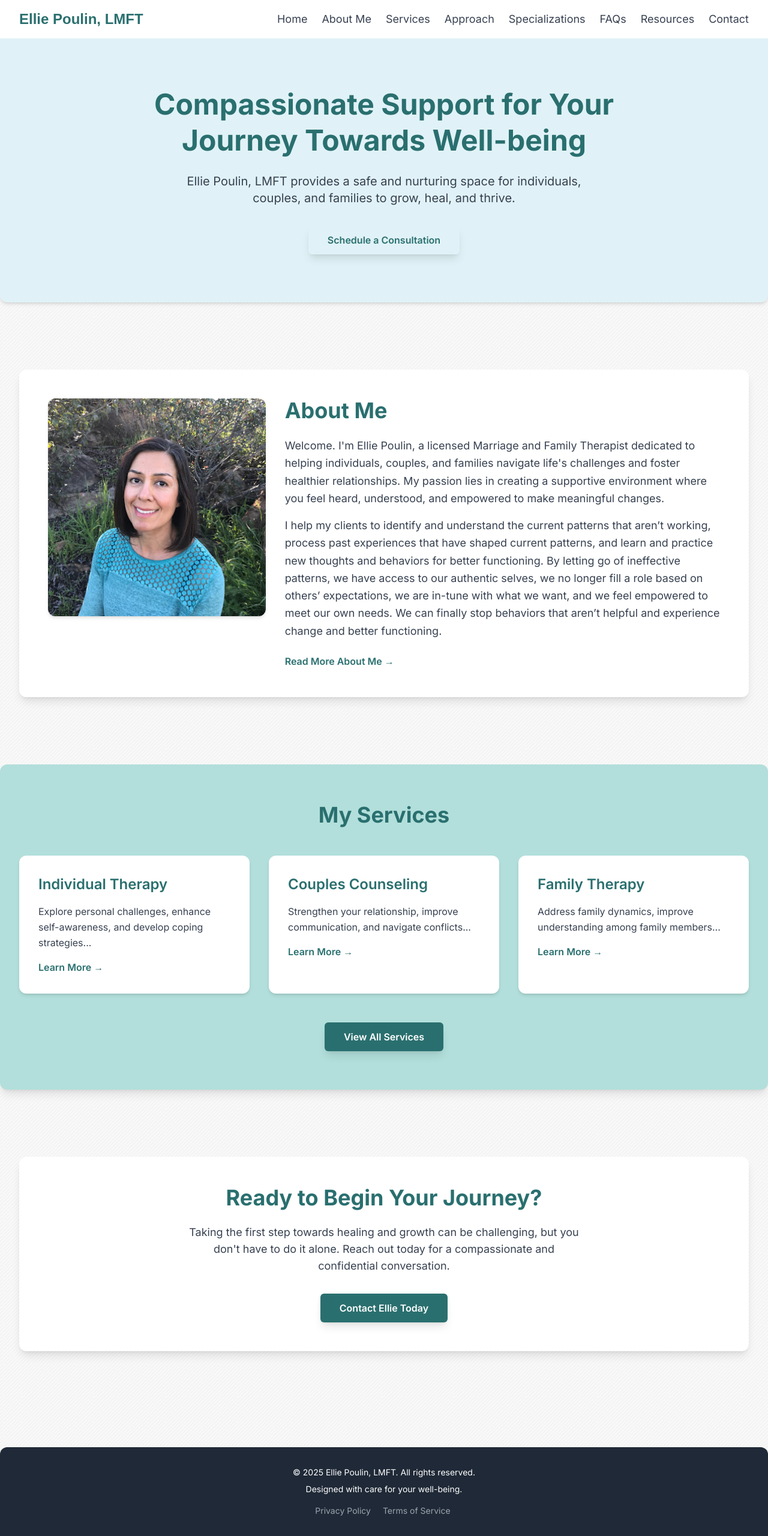
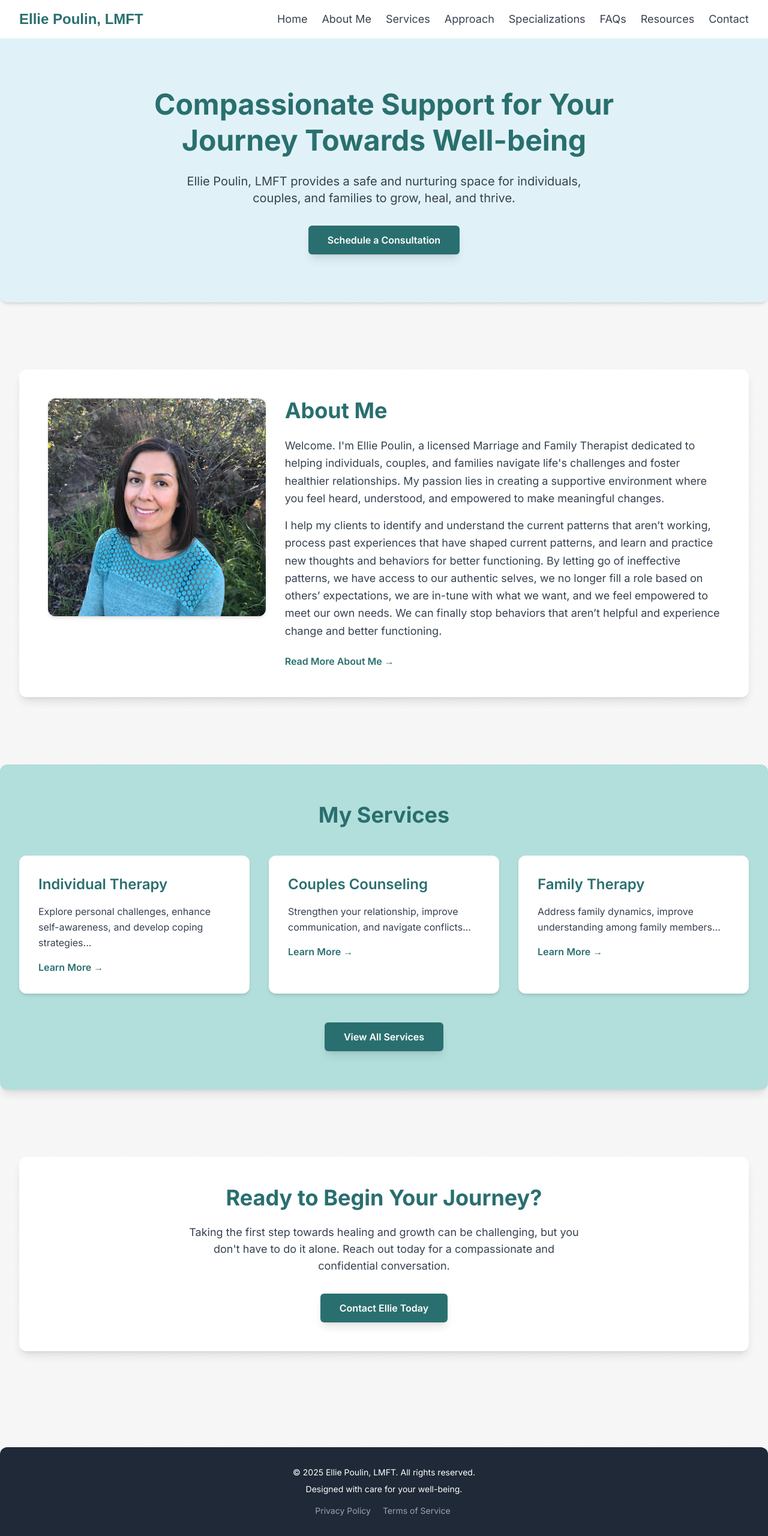
Before and after one commit to elliepoulin/elliepoulin.github.io, a Jekyll site: the page built from index.html, in a window 1280 px wide. Shown: the whole page at 60% size. Built offline with Jekyll 4.4.1, drawn with Linux system fonts in a browser that asks for light colours; nearby versions of some CDN libraries; some web fonts are replaced.

Commit message:
Update index.html

```diff
--- a/index.html
+++ b/index.html
@@ -13,7 +13,7 @@
         <p class="text-xl text-gray-700 mb-8 max-w-2xl mx-auto">
             Ellie Poulin, LMFT provides a safe and nurturing space for individuals, couples, and families to grow, heal, and thrive.
         </p>
-        <a href="{{ '/contact/' | relative_url }}" class="inline-block bg-accent-light text-primary-dark font-semibold py-3 px-8 rounded-full shadow-lg hover:bg-accent-medium transition-all duration-300 transform hover:scale-105 rounded-md focus:focus-ring">
+        <a href="{{ '/contact/' | relative_url }}" class="inline-block bg-primary-dark text-white font-semibold py-3 px-8 rounded-full shadow-lg hover:bg-accent-medium transition-all duration-300 transform hover:scale-105 rounded-md focus:focus-ring">
             Schedule a Consultation
         </a>
     </div>
```
